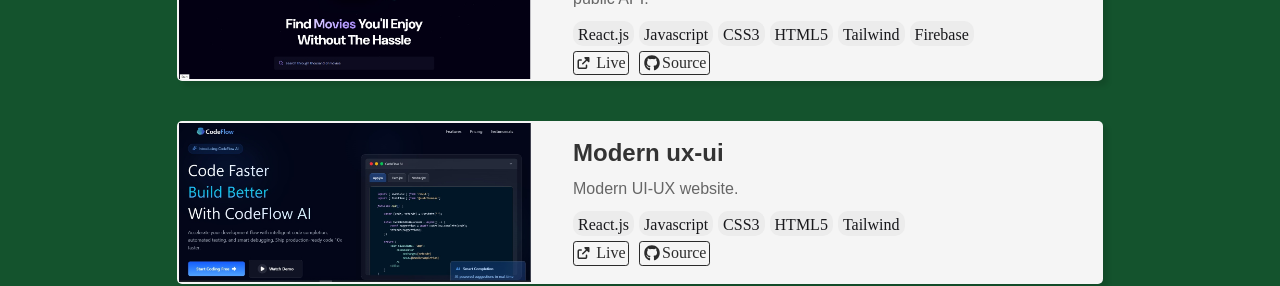
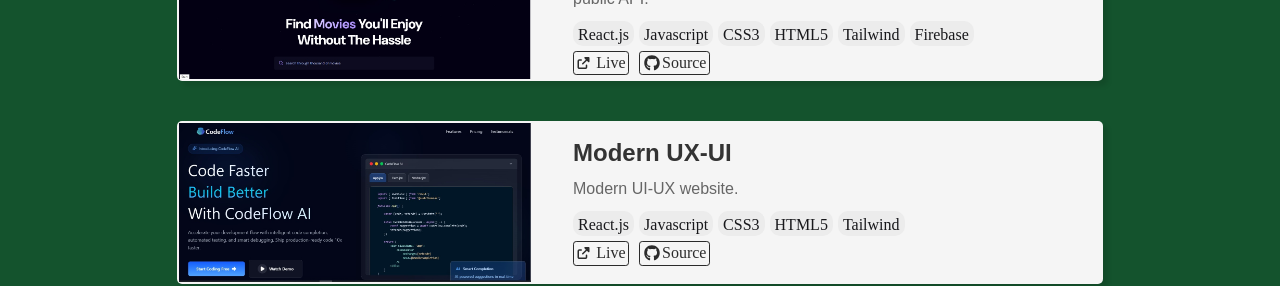
Before and after one commit to 23zeli/zeliPortfolio, a React (Vite) app: page / in a window 1280 px wide. Shown: the part 1080-1366 px from the top of the page. Built offline with nearby package versions, Linux system fonts and the light colour scheme.

Commit message:
Update title

```diff
--- a/src/Components/ProjectsSection.jsx
+++ b/src/Components/ProjectsSection.jsx
@@ -21,7 +21,7 @@ const projects = [
     },
 
     {
-      title: "Modern ux-ui",
+      title: "Modern UX-UI",
       description: "Modern UI-UX website.",
       getImageSrc: "./images/modern_ux-ui.jpg",
       liveUrl: "https://zeli-modern-ux-ui.vercel.app/",
```
